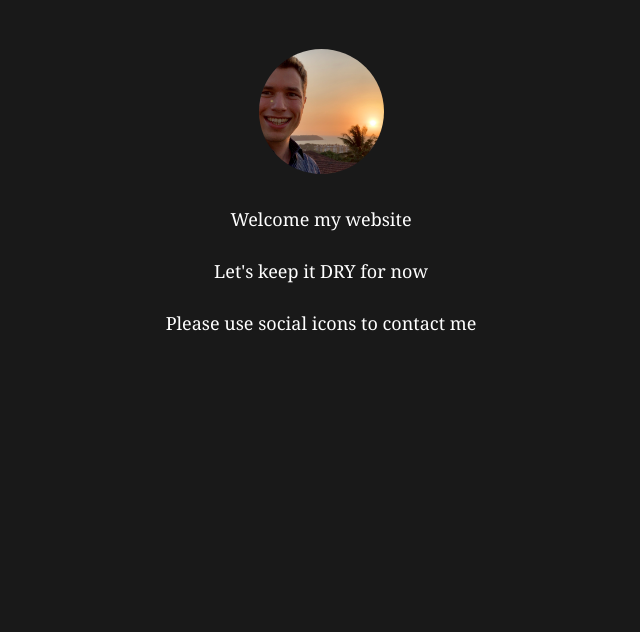
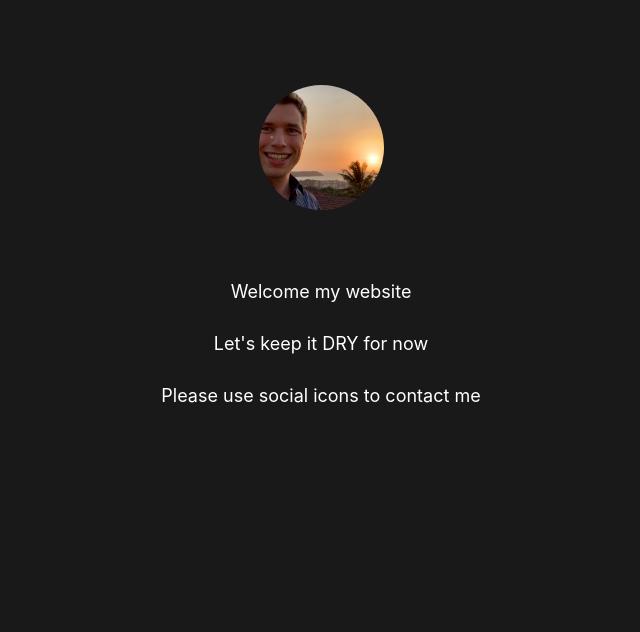
Before and after one commit to clemenspeters/gatsby-website, a Gatsby site: page / in a window 1280 px wide. Shown: the part 100-732 px from the top of the page, without its empty margins (319-959 px from the left). Built offline with nearby package versions, Linux system fonts and the light colour scheme; Gatsby itself is replaced by a stand-in of ours.

Commit message:
:lipstick: Update font and style fix.

```diff
--- a/src/components/layout.css
+++ b/src/components/layout.css
@@ -245,7 +245,8 @@ html {
 
 body {
   color: #FFFFFF;
-  font-family: georgia, serif;
+  font-family: -apple-system, BlinkMacSystemFont, Segoe UI, Roboto, Oxygen,
+    Ubuntu, Cantarell, Fira Sans, Droid Sans, Helvetica Neue, sans-serif;
   font-weight: normal;
   word-wrap: break-word;
   font-kerning: normal;
@@ -721,7 +722,7 @@ pre tt:after {
   border-radius: 50%;
   height: 150px;
   width: 150px;
-  margin: 1.45rem;
+  margin: 3.45rem;
 }
 
 .profile-img img {
```
